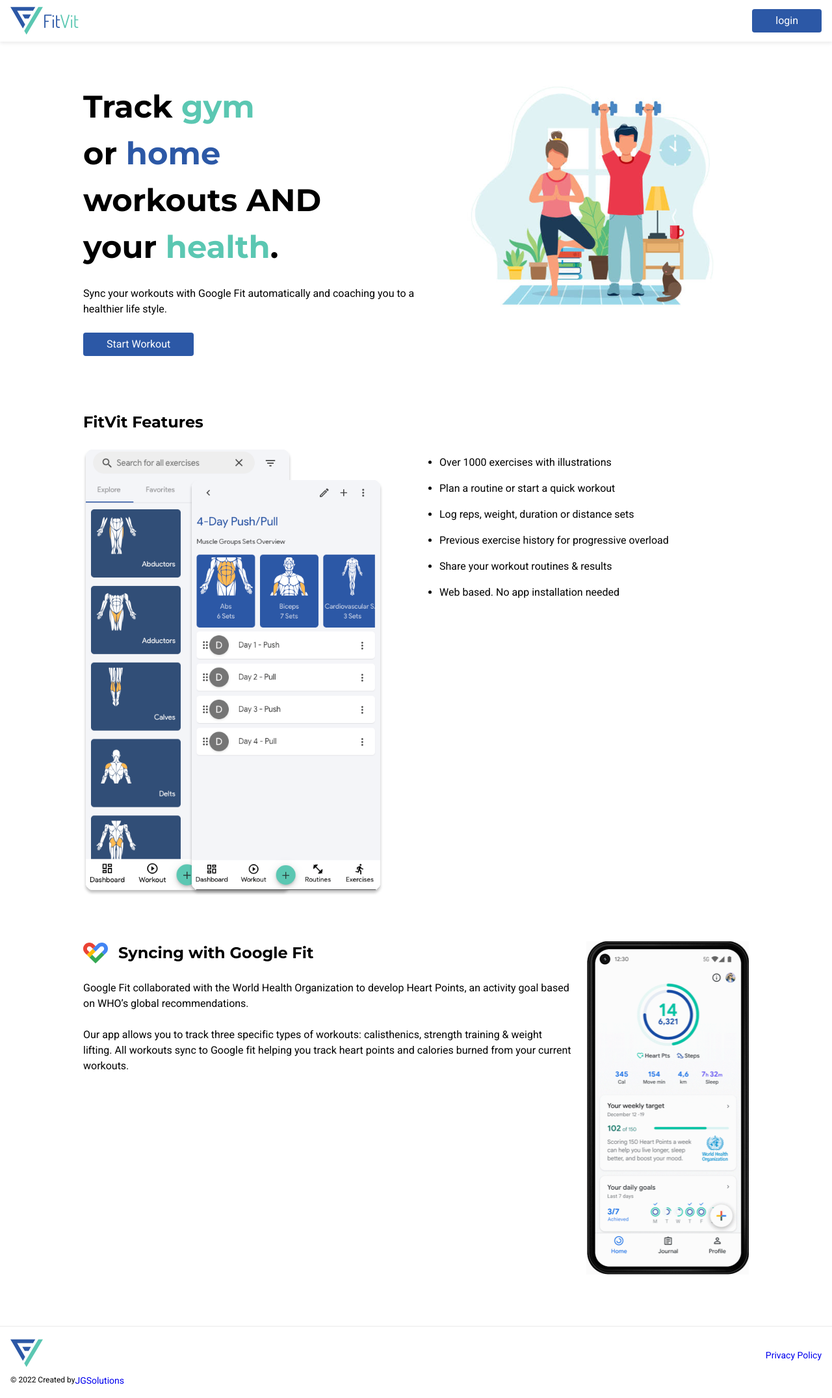
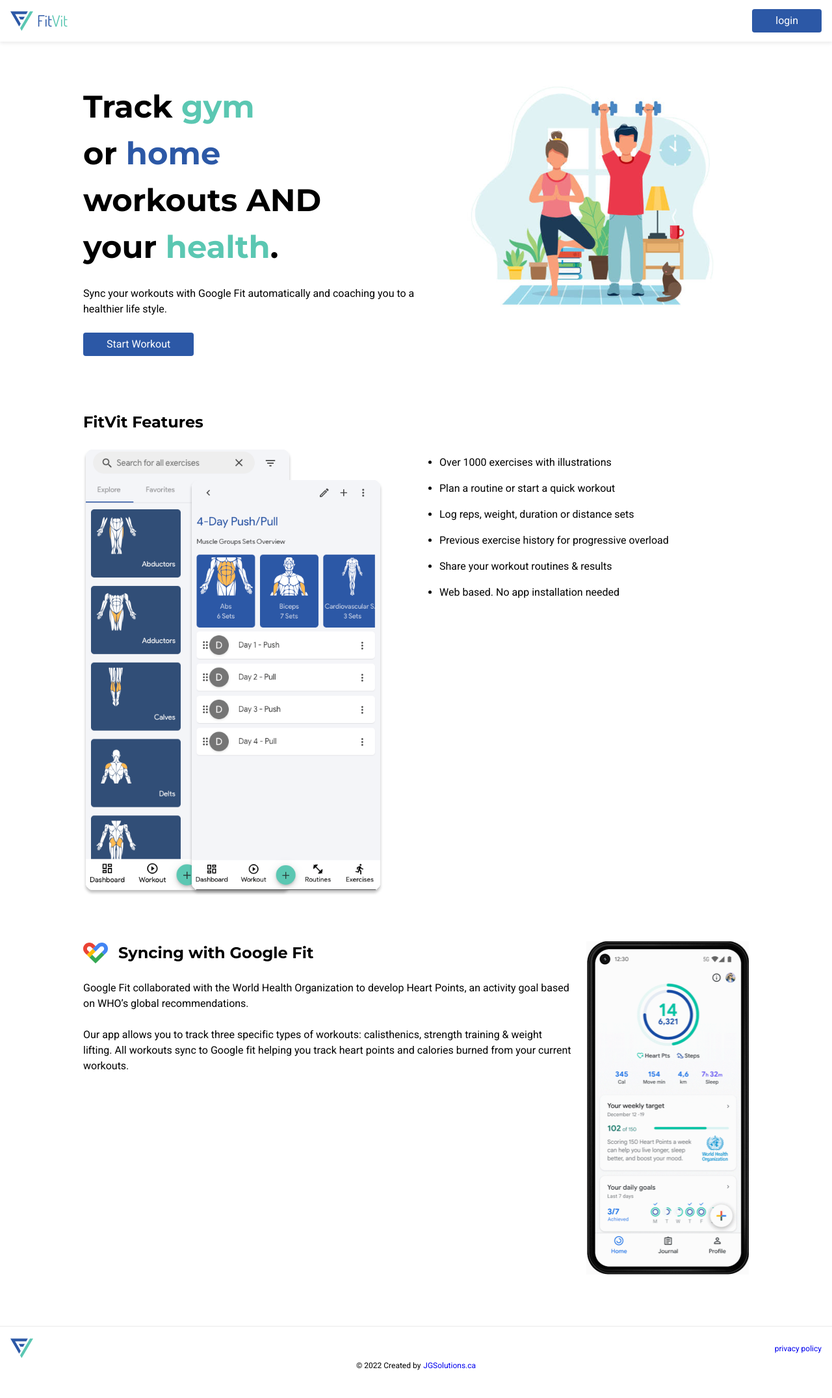
Before and after one commit to JGSolutions/fitvitfitness, a Next.js app: page / in a window 1280 px wide. Shown: the whole page at 65% size. After the commit the page ends 2127 px from the top, so only its background shows below. Built offline with nearby package versions, Linux system fonts and the light colour scheme.

Commit message:
style touch ups

```diff
--- a/components/footer/Footer.module.css
+++ b/components/footer/Footer.module.css
@@ -14,11 +14,7 @@
 }
 
 .footer a {
-  display: flex;
-  justify-content: center;
-  align-items: center;
-  flex-grow: 1;
+  padding-left: 4px;
   text-decoration: none;
-  text-transform: capitalize;
-  font-size: 14px;
+  font-size: 12px;
 }
--- a/components/footer/footer.js
+++ b/components/footer/footer.js
@@ -6,11 +6,11 @@
   return (
     <footer className={styles.footer}>
       <div className={styles.footerLinks}>
-        <div>
+        <div style={{ display: 'flex' }}>
           <Image
                 src="/fitvit-logo.svg"
-                height={50}
-                width={50}
+                height={35}
+                width={35}
                 alt="fitVitfitness"
               />
         </div>
@@ -22,7 +22,7 @@
       </div>
 
       <div style={{ display: 'flex', fontSize: '12px', width: '100%', justifyContent: 'center'}}>
-        <div>© 2022 Created by </div><a href="https://www.jgsolutions.ca" style={{display: 'block'}}>JGSolutions</a>
+        <div>© 2022 Created by </div><a href="https://www.jgsolutions.ca" target="_blank" >JGSolutions.ca</a>
       </div>
     </footer>
   );
--- a/components/header/Header.module.css
+++ b/components/header/Header.module.css
@@ -17,11 +17,12 @@
   justify-content: space-between;
   align-items: center;
   cursor: pointer;
+  gap: 6px;
 }
 
 .logoText {
   font-family: var(--ff-logo);
-  font-size: 28px;
+  font-size: 24px;
 }
 
 .logoTextColor1 {
--- a/components/header/header.js
+++ b/components/header/header.js
@@ -11,8 +11,8 @@
           <div className={styles.logoContainer}>
             <Image
                 src="/fitvit-logo.svg"
-                height={50}
-                width={50}
+                height={35}
+                width={35}
                 alt="fitVitfitness"
               />
 
```
